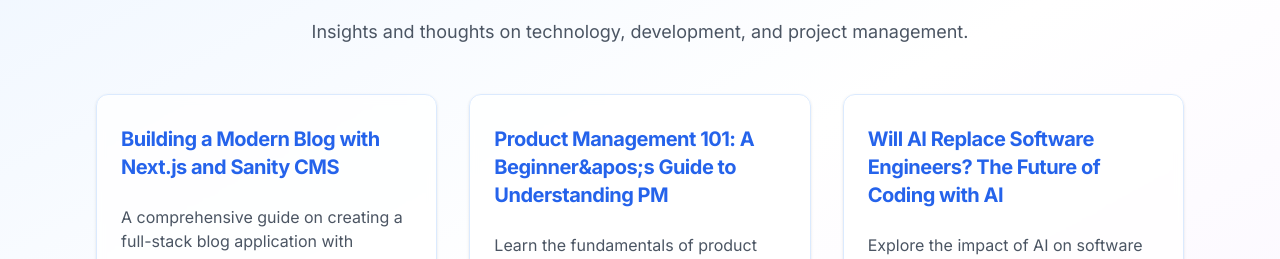
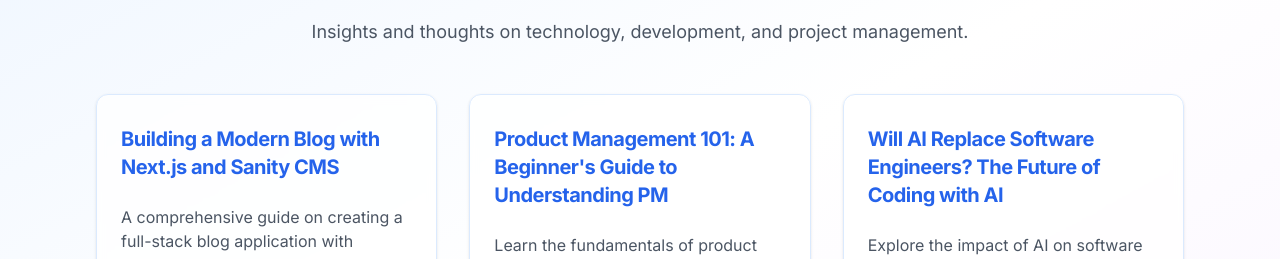
Before and after one commit to hriday-sehgal/NextJS-Portfolio-Website, a Next.js app: page / in a window 1280 px wide. Shown: the part 4780-5039 px from the top of the page. Built offline with nearby package versions, Linux system fonts and the light colour scheme.

Commit message:
removed next and fixed 's

```diff
--- a/app/page.tsx
+++ b/app/page.tsx
@@ -93,7 +93,7 @@
   },
   {
     id: 2,
-    title: "Product Management 101: A Beginner&apos;s Guide to Understanding PM",
+    title: "Product Management 101: A Beginner's Guide to Understanding PM",
     description:
       "Learn the fundamentals of product management, from ideation to execution, and how to become an effective product manager.",
     imageUrl: "/Intro to PM-min.jpg",
@@ -313,7 +313,7 @@
     {
       name: "Sanjay Kumar Prajapati",
       role: "GM - Software Development, KareXpert",
-      text: "I&apos;m thrilled to see the value you gained from working on such an exciting project with us! Your passion, dedication, and creativity truly elevated the team&apos;s efforts. You brought an analytical and solution-oriented mindset, which was crucial in tackling new challenges and adapting swiftly. Your contribution has been nothing short of impressive.",
+      text: "I'm thrilled to see the value you gained from working on such an exciting project with us! Your passion, dedication, and creativity truly elevated the team's efforts. You brought an analytical and solution-oriented mindset, which was crucial in tackling new challenges and adapting swiftly. Your contribution has been nothing short of impressive.",
     },
     {
       name: "Gaurav Hasija",
@@ -328,7 +328,7 @@
     {
       name: "Amartya Dev",
       role: "Senior UI/UX Designer, dau Agency",
-      text: "Your assistance over the past two months has been invaluable, whether it&apos;s finding content or making minor tweaks—you never say no. I truly admire your work ethic and commitment- towards learning, towards growing. I see you go above & beyond your duties when you feel you can help others out. ",
+      text: "Your assistance over the past two months has been invaluable, whether it's finding content or making minor tweaks—you never say no. I truly admire your work ethic and commitment- towards learning, towards growing. I see you go above & beyond your duties when you feel you can help others out. ",
     },
   ];
 
```
